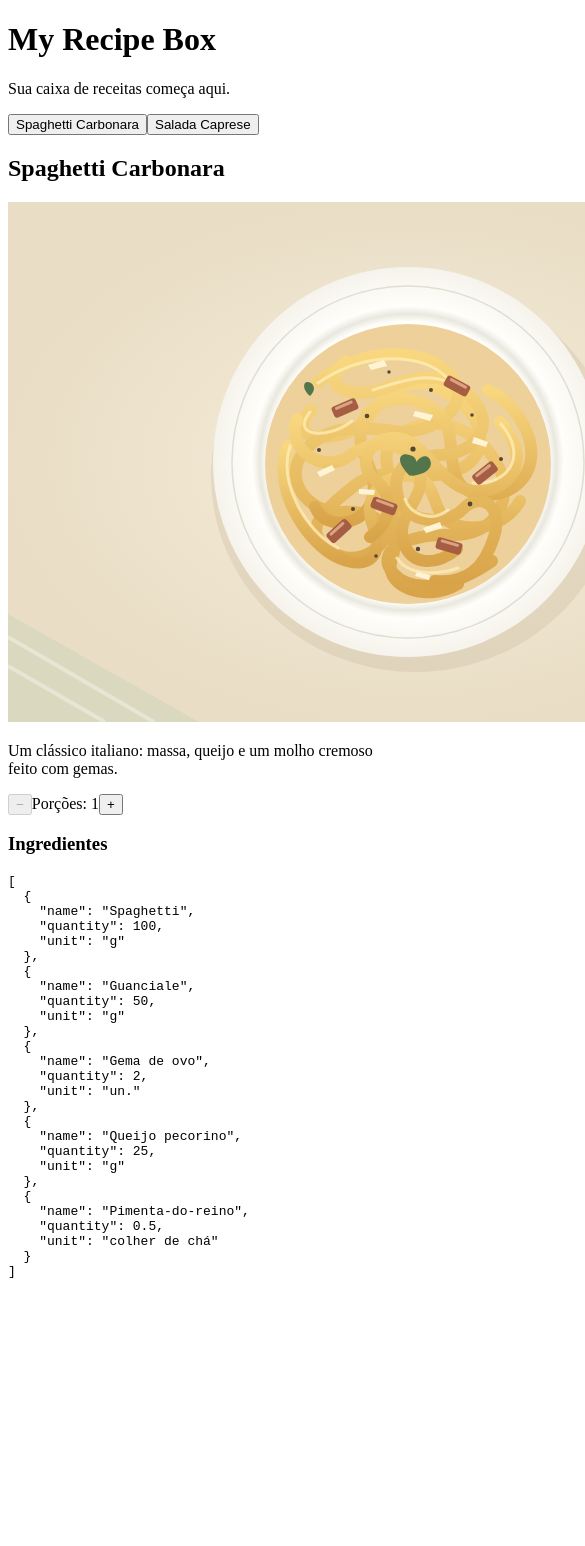
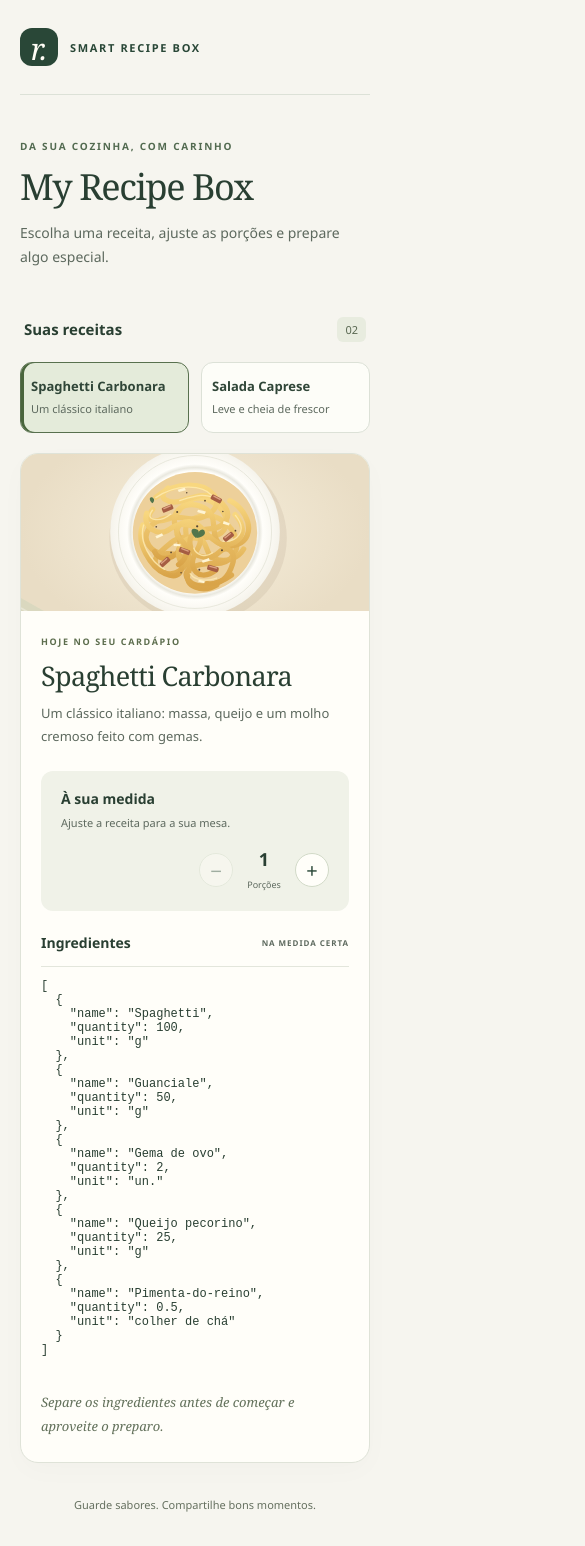
Before and after one commit to fehliperamos4/recipe-box, an Angular app: page / in a window 390 px wide. Shown: the top 1546 px of the page, 585 px wide, since content can reach past the window. Before the commit the page ends 1292 px from the top, so only its background shows below. Built offline with nearby package versions, Linux system fonts and the light colour scheme.

Commit message:
style: modulo 10 - layout responsivo e hierarquia visual

```diff
--- a/src/app/recipe-detail/recipe-detail.css
+++ b/src/app/recipe-detail/recipe-detail.css
@@ -0,0 +1,31 @@
+:host { display: block; min-width: 0; }
+.recipe-card { background: #fffef9; border: 1px solid #dfe3d8; border-radius: 18px; overflow: hidden; box-shadow: 0 8px 28px #273f2a05; }
+.recipe-image { width: 100%; height: auto; aspect-ratio: 800 / 360; object-fit: cover; display: block; background: #e8eadb; }
+.recipe-content { display: flex; flex-direction: column; padding: 30px 34px; gap: 24px; }
+.eyebrow { margin: 0 0 12px; color: #5c6d4d; font-size: 9px; font-weight: 800; letter-spacing: .18em; }
+.recipe-heading h2 { font: 500 clamp(27px, 3vw, 34px)/1.2 Georgia, serif; margin: 0 0 10px; letter-spacing: -.025em; }
+.recipe-description { font-size: 13px; line-height: 1.8; color: #5d695e; margin: 0; max-width: 460px; }
+.servings-panel { display: flex; justify-content: space-between; align-items: center; gap: 16px; background: #f0f2e8; border-radius: 12px; padding: 18px 20px; }
+h3 { font-size: 14px; margin: 0; }
+.servings-panel p { font-size: 11px; line-height: 1.6; color: #5d695e; margin: 6px 0 0; }
+.servings-control { display: flex; align-items: center; gap: 10px; }
+.servings-control button { border: 1px solid #d2dac8; background: #fffef9; color: #294737; border-radius: 50%; width: 34px; height: 34px; cursor: pointer; font-size: 20px; }
+.servings-control button:hover:enabled { background: #dce7cd; }
+.servings-control button:disabled { opacity: .4; cursor: default; }
+.servings-value { min-width: 42px; text-align: center; }
+.servings-value strong { display: block; font-size: 18px; }
+.servings-value > span { font-size: 9px; color: #5d695e; }
+.ingredients-heading { display: flex; justify-content: space-between; align-items: center; gap: 12px; padding-bottom: 14px; border-bottom: 1px solid #e3e6dc; }
+.ingredients-heading > span { font-size: 8px; color: #5d695e; font-weight: 700; letter-spacing: .12em; }
+pre { overflow: auto; font-size: 12px; }
+.ingredient-list { list-style: none; margin: 0; padding: 0; }
+.ingredient-list li { display: flex; align-items: baseline; justify-content: space-between; gap: 18px; padding: 15px 0; border-bottom: 1px solid #eceee5; font-size: 13px; line-height: 1.6; }
+.ingredient-quantity { flex-shrink: 0; color: #3c5835; font-weight: 700; text-align: right; }
+.empty-ingredients { font-size: 13px; color: #5d695e; }
+.recipe-note { font: italic 13px/1.8 Georgia, serif; color: #63715b; margin: 0; }
+@media (max-width: 480px) {
+  .recipe-content { padding: 24px 20px; gap: 22px; }
+  .servings-panel { align-items: flex-start; flex-direction: column; }
+  .servings-control { align-self: flex-end; }
+  .ingredient-list li { font-size: 12px; gap: 10px; }
+}
--- a/src/app/recipe-detail/recipe-detail.html
+++ b/src/app/recipe-detail/recipe-detail.html
@@ -1,13 +1,27 @@
-<article>
-  <h2>{{ recipe().name }}</h2>
-  <img [ngSrc]="recipe().imgUrl" [alt]="'Ilustração de ' + recipe().name" width="800" height="520" priority>
-  <p>{{ recipe().description }}</p>
-  <div>
-    <button type="button" (click)="decreaseServings()" [disabled]="servings() === 1"
-      [attr.aria-label]="'Diminuir porções'">−</button>
-    <span aria-live="polite">Porções: {{ servings() }}</span>
-    <button type="button" (click)="increaseServings()" [attr.aria-label]="'Aumentar porções'">+</button>
+<article class="recipe-card" aria-labelledby="recipe-name">
+  <img class="recipe-image" [ngSrc]="recipe().imgUrl" [alt]="'Ilustração de ' + recipe().name"
+    width="800" height="520" priority>
+  <div class="recipe-content">
+    <header class="recipe-heading">
+      <p class="eyebrow">HOJE NO SEU CARDÁPIO</p>
+      <h2 id="recipe-name">{{ recipe().name }}</h2>
+      <p class="recipe-description">{{ recipe().description }}</p>
+    </header>
+    <section class="servings-panel" aria-labelledby="servings-title">
+      <div><h3 id="servings-title">À sua medida</h3><p>Ajuste a receita para a sua mesa.</p></div>
+      <div class="servings-control">
+        <button type="button" (click)="decreaseServings()" [disabled]="servings() === 1"
+          [attr.aria-label]="'Diminuir porções'">−</button>
+        <span class="servings-value" aria-live="polite" aria-atomic="true">
+          <strong>{{ servings() }}</strong><span>Porções</span>
+        </span>
+        <button type="button" (click)="increaseServings()" [attr.aria-label]="'Aumentar porções'">+</button>
+      </div>
+    </section>
+    <section class="ingredients-panel" aria-labelledby="ingredients-title">
+      <div class="ingredients-heading"><h3 id="ingredients-title">Ingredientes</h3><span>NA MEDIDA CERTA</span></div>
+      <pre>{{ adjustedIngredients() | json }}</pre>
+    </section>
+    <p class="recipe-note">Separe os ingredientes antes de começar e aproveite o preparo.</p>
   </div>
-  <h3>Ingredientes</h3>
-  <pre>{{ adjustedIngredients() | json }}</pre>
 </article>
--- a/src/app/recipe-list/recipe-list.css
+++ b/src/app/recipe-list/recipe-list.css
@@ -0,0 +1,34 @@
+:host { display: block; }
+.page { max-width: 1120px; margin: 0 auto; padding: 0 36px; }
+.page-header { display: flex; justify-content: space-between; align-items: center; padding: 28px 0; border-bottom: 1px solid #dce1d7; gap: 24px; }
+.brand { display: flex; align-items: center; gap: 12px; color: #294737; text-decoration: none; font-size: 11px; font-weight: 800; letter-spacing: .15em; }
+.brand-mark { width: 38px; height: 38px; display: grid; place-items: center; background: #294737; color: #fffdf6; font: italic 30px Georgia, serif; border-radius: 12px; letter-spacing: 0; padding-bottom: 3px; }
+.header-note { font-size: 12px; color: #5d695e; }
+.introduction { padding: 48px 0 36px; }
+.eyebrow { font-size: 10px; font-weight: 800; letter-spacing: .18em; color: #526a50; }
+h1 { margin: 14px 0 12px; font: 500 clamp(36px, 5vw, 52px)/1.12 Georgia, serif; letter-spacing: -.04em; }
+.introduction > p:last-child { color: #5d695e; font-size: 14px; margin-bottom: 0; line-height: 1.7; }
+.recipe-layout { display: grid; grid-template-columns: 260px minmax(0, 1fr); gap: 32px; align-items: start; }
+.collection { padding-top: 12px; }
+.section-heading { display: flex; align-items: center; justify-content: space-between; margin-bottom: 20px; padding: 0 4px; }
+.section-heading h2 { font-size: 15px; margin: 0; }
+.recipe-count { font-size: 11px; color: #586751; background: #e8ecdf; border-radius: 6px; padding: 5px 8px; }
+.recipe-picker { display: flex; flex-direction: column; gap: 12px; }
+.recipe-option { display: flex; width: 100%; align-items: center; gap: 12px; text-align: left; padding: 19px 14px; background: #fdfdf8; border: 1px solid #dce1d7; border-radius: 12px; color: #304638; cursor: pointer; transition: background .15s; }
+.recipe-option:hover { background: #edf1e5; }
+.recipe-option.is-selected { background: #e4ebda; border-color: #58704e; box-shadow: inset 3px 0 #49653c; }
+.recipe-number { font: italic 22px Georgia, serif; color: #5a704e; }
+.recipe-option strong { display: block; font-size: 13px; line-height: 1.5; }
+.option-caption { display: block; margin-top: 5px; color: #5d695e; font-size: 11px; line-height: 1.5; }
+.collection-tip { margin: 26px 14px; max-width: 190px; color: #66715f; font: italic 15px/1.8 Georgia, serif; }
+.page-footer { padding: 34px 0; text-align: center; color: #65705f; font-size: 11px; }
+@media (max-width: 780px) {
+  .page { padding: 0 20px; }
+  .header-note { display: none; }
+  .introduction { padding-top: 34px; }
+  .recipe-layout { grid-template-columns: 1fr; gap: 20px; }
+  .recipe-picker { flex-direction: row; }
+  .recipe-option { flex: 1; padding: 14px 10px; gap: 8px; }
+  .recipe-number, .collection-tip { display: none; }
+}
+@media (prefers-reduced-motion: reduce) { .recipe-option { transition: none; } }
--- a/src/app/recipe-list/recipe-list.html
+++ b/src/app/recipe-list/recipe-list.html
@@ -1,7 +1,39 @@
-<main>
-  <h1>{{ title() }}</h1>
-  <p>Sua caixa de receitas começa aqui.</p>
-  <button type="button" (click)="showCarbonara()">Spaghetti Carbonara</button>
-  <button type="button" (click)="showCaprese()">Salada Caprese</button>
-  <app-recipe-detail [recipe]="recipe()" />
+<main class="page">
+  <header class="page-header">
+    <a class="brand" href="#collection" aria-label="Smart Recipe Box, ir para as receitas">
+      <span class="brand-mark" aria-hidden="true">r.</span>
+      <span>SMART RECIPE BOX</span>
+    </a>
+    <span class="header-note">Um lugar para suas boas receitas.</span>
+  </header>
+
+  <section class="introduction" aria-labelledby="page-title">
+    <p class="eyebrow">DA SUA COZINHA, COM CARINHO</p>
+    <h1 id="page-title">{{ title() }}</h1>
+    <p>Escolha uma receita, ajuste as porções e prepare algo especial.</p>
+  </section>
+
+  <div class="recipe-layout" id="collection">
+    <aside class="collection" aria-labelledby="collection-title">
+      <div class="section-heading">
+        <h2 id="collection-title">Suas receitas</h2>
+        <span class="recipe-count">02</span>
+      </div>
+      <div class="recipe-picker">
+        <button type="button" class="recipe-option" [class.is-selected]="recipe().id === 1"
+          [attr.aria-pressed]="recipe().id === 1" (click)="showCarbonara()">
+          <span class="recipe-number" aria-hidden="true">01</span>
+          <span><strong>Spaghetti Carbonara</strong><span class="option-caption">Um clássico italiano</span></span>
+        </button>
+        <button type="button" class="recipe-option" [class.is-selected]="recipe().id === 2"
+          [attr.aria-pressed]="recipe().id === 2" (click)="showCaprese()">
+          <span class="recipe-number" aria-hidden="true">02</span>
+          <span><strong>Salada Caprese</strong><span class="option-caption">Leve e cheia de frescor</span></span>
+        </button>
+      </div>
+      <p class="collection-tip">Boa comida começa com ingredientes simples.</p>
+    </aside>
+    <app-recipe-detail [recipe]="recipe()" />
+  </div>
+  <footer class="page-footer">Guarde sabores. Compartilhe bons momentos.</footer>
 </main>
--- a/src/index.html
+++ b/src/index.html
@@ -1,8 +1,9 @@
 <!doctype html>
-<html lang="en">
+<html lang="pt-BR">
 <head>
   <meta charset="utf-8">
-  <title>RecipeBox</title>
+  <title>Smart Recipe Box — suas receitas</title>
+  <meta name="description" content="Sua caixa de receitas: escolha um prato e ajuste os ingredientes para a sua mesa.">
   <base href="/">
   <meta name="viewport" content="width=device-width, initial-scale=1">
   <link rel="icon" type="image/x-icon" href="favicon.ico">
--- a/src/styles.css
+++ b/src/styles.css
@@ -1 +1,7 @@
-/* You can add global styles to this file, and also import other style files */
+* { box-sizing: border-box; }
+html { color-scheme: light; scroll-behavior: smooth; }
+body { margin: 0; min-width: 320px; background: #f6f5ef; color: #293f32; font-family: 'Segoe UI', Arial, sans-serif; -webkit-font-smoothing: antialiased; }
+button, a { -webkit-tap-highlight-color: transparent; }
+button { font: inherit; }
+:focus-visible { outline: 3px solid #365a29; outline-offset: 4px; }
+@media (prefers-reduced-motion: reduce) { html { scroll-behavior: auto; } }
```
